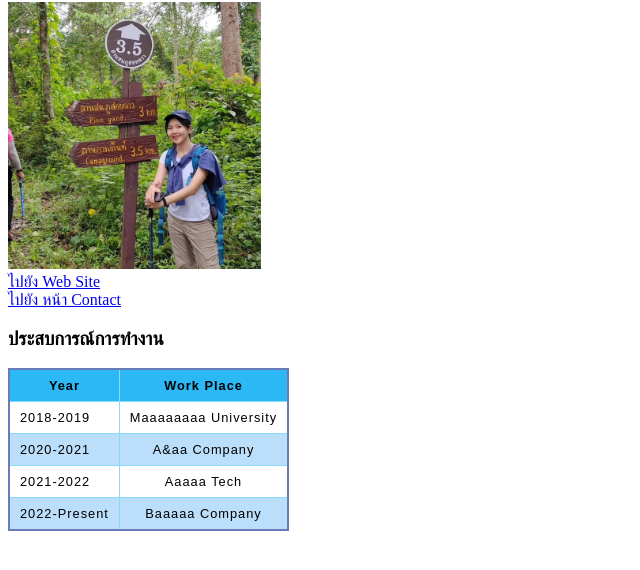
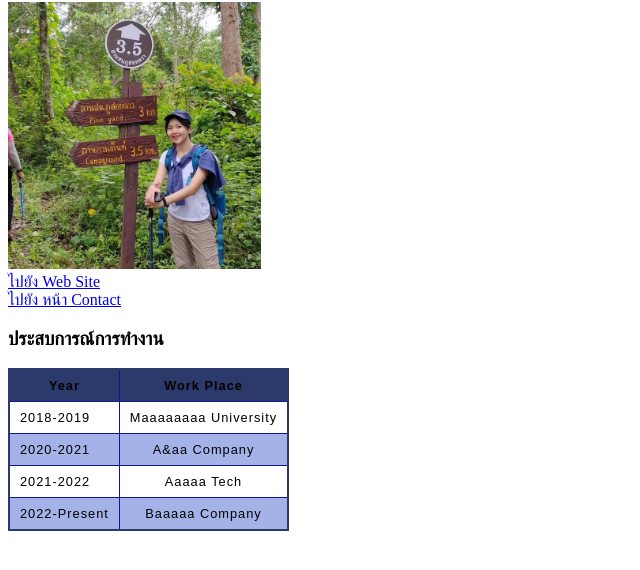
Before and after one commit to Sudarats0919/mypage2024, a plain HTML site: page index.html in a window 1280 px wide. Shown: the part 78-648 px from the top of the page, without its empty margins (0-640 px from the left). Drawn offline with Linux system fonts and the light colour scheme.

Commit message:
Update styles.css

```diff
--- a/styles.css
+++ b/styles.css
@@ -7,7 +7,7 @@ td {
 
 table {
     border-collapse: collapse;
-    border: 2px solid rgb(105, 123, 185);
+    border: 2px solid rgb(44, 58, 107);
     font-family: sans-serif;
     font-size: 0.8rem;
     letter-spacing: 1px;
@@ -21,12 +21,12 @@ caption {
 
 thead,
 tfoot {
-    background-color: rgb(43, 184, 244);
+    background-color: rgb(44, 58, 107);
 }
 
 th,
 td {
-    border: 1px solid rgb(138, 217, 246);
+    border: 1px solid rgb(12, 22, 157);
     padding: 8px 10px;
 }
 
@@ -35,7 +35,7 @@ td:last-of-type {
 }
 
 tbody>tr:nth-of-type(even) {
-    background-color: rgb(187, 222, 251);
+    background-color: rgb(164, 178, 231);
 }
 
 tfoot th {
```
